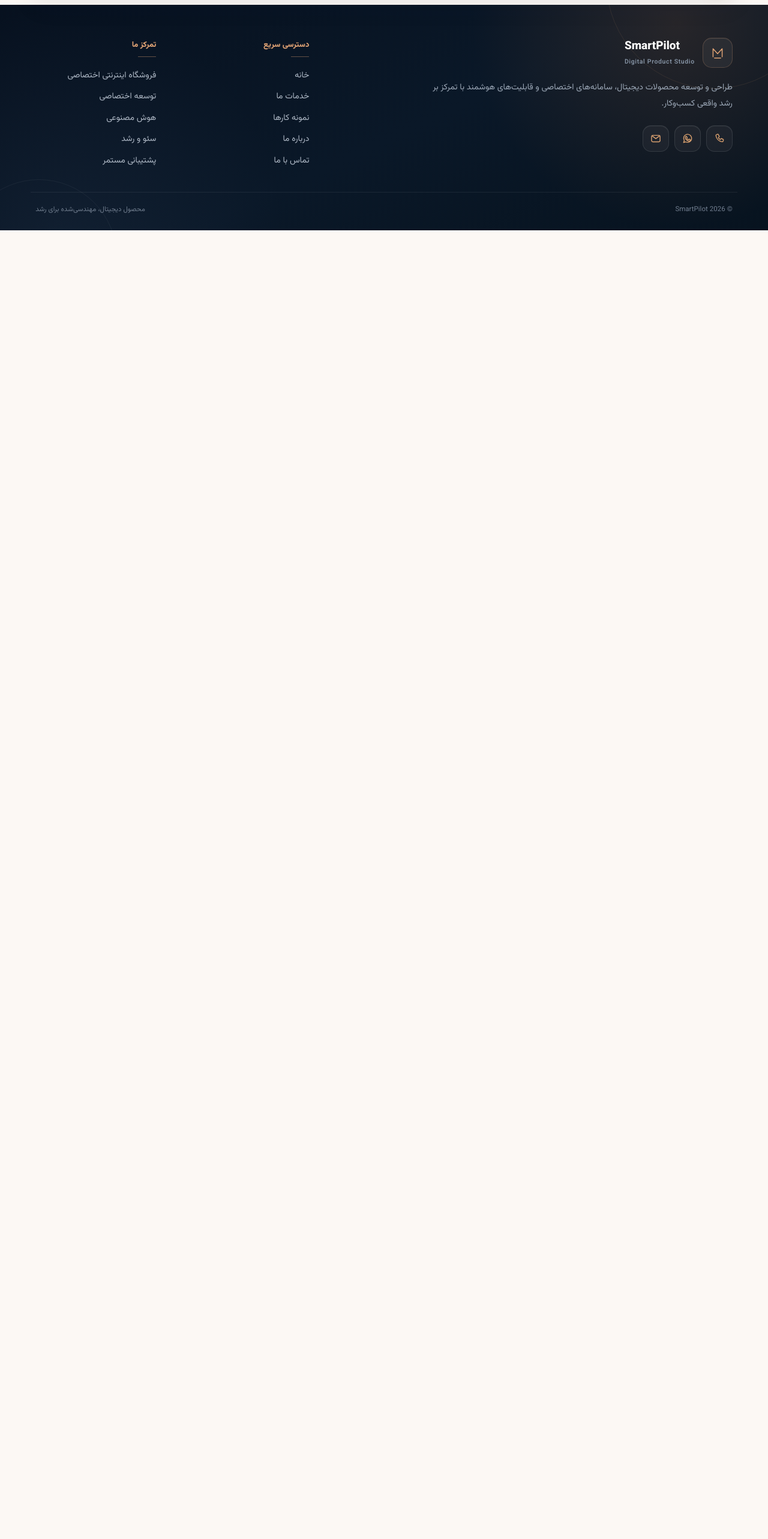
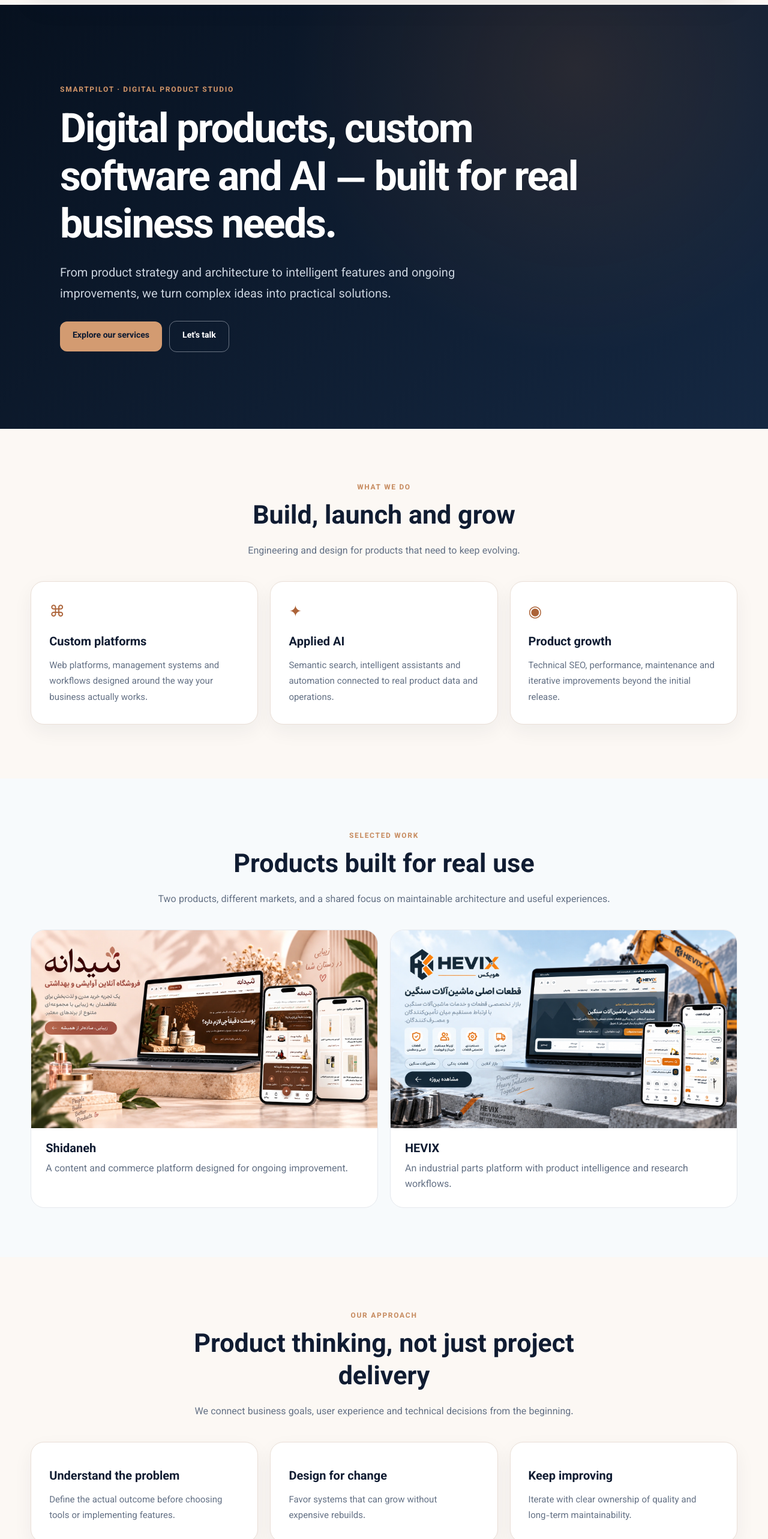
Before and after one commit to zohreksh/smartpilot, a Nuxt app: page /en in a window 1280 px wide. Shown: the part 80-2646 px from the top of the page at 60% size. Before the commit the page ends 800 px from the top, so only its background shows below. Built offline with nearby package versions, Linux system fonts and the light colour scheme.

Commit message:
feat(i18n): create independent English homepage

```diff
--- /dev/null
+++ b/pages/en/index.vue
@@ -0,0 +1,150 @@
+<script setup lang="ts">
+usePageSeo({
+  title: "SmartPilot | Digital Products, Custom Software & AI",
+  description: "SmartPilot designs and builds digital products, custom software and practical AI capabilities, from product architecture to continuous improvement.",
+  path: "/en",
+  locale: "en",
+  image: "/images/og/nexastudio-og.webp",
+  imageAlt: "SmartPilot digital product studio",
+});
+
+useHead({
+  htmlAttrs: { lang: "en", dir: "ltr" },
+  bodyAttrs: { dir: "ltr" },
+});
+</script>
+
+<template>
+  <main id="main-content" class="english-home" tabindex="-1">
+    <section class="en-hero">
+      <div class="container en-hero-inner">
+        <span class="en-eyebrow">SMARTPILOT · DIGITAL PRODUCT STUDIO</span>
+        <h1>Digital products, custom software and AI — built for real business needs.</h1>
+        <p>From product strategy and architecture to intelligent features and ongoing improvements, we turn complex ideas into practical solutions.</p>
+        <div class="en-actions">
+          <a class="en-primary" href="#services">Explore our services</a>
+          <a class="en-secondary" href="#contact">Let's talk</a>
+        </div>
+      </div>
+    </section>
+
+    <section id="services" class="en-section container">
+      <div class="en-heading">
+        <span class="en-eyebrow">WHAT WE DO</span>
+        <h2>Build, launch and grow</h2>
+        <p>Engineering and design for products that need to keep evolving.</p>
+      </div>
+      <div class="en-grid en-grid-three">
+        <article class="en-card">
+          <span class="en-card-icon" aria-hidden="true">⌘</span>
+          <h3>Custom platforms</h3>
+          <p>Web platforms, management systems and workflows designed around the way your business actually works.</p>
+        </article>
+        <article class="en-card">
+          <span class="en-card-icon" aria-hidden="true">✦</span>
+          <h3>Applied AI</h3>
+          <p>Semantic search, intelligent assistants and automation connected to real product data and operations.</p>
+        </article>
+        <article class="en-card">
+          <span class="en-card-icon" aria-hidden="true">◉</span>
+          <h3>Product growth</h3>
+          <p>Technical SEO, performance, maintenance and iterative improvements beyond the initial release.</p>
+        </article>
+      </div>
+    </section>
+
+    <section id="projects" class="en-projects">
+      <div class="container">
+        <div class="en-heading">
+          <span class="en-eyebrow">SELECTED WORK</span>
+          <h2>Products built for real use</h2>
+          <p>Two products, different markets, and a shared focus on maintainable architecture and useful experiences.</p>
+        </div>
+        <div class="en-grid en-grid-two">
+          <article class="en-project">
+            <img src="/images/projects/shidane.webp" alt="Shidaneh digital platform project" width="1659" height="948" loading="lazy" />
+            <div class="en-project-copy"><h3>Shidaneh</h3><p>A content and commerce platform designed for ongoing improvement.</p></div>
+          </article>
+          <article class="en-project">
+            <img src="/images/projects/hevix.webp" alt="HEVIX industrial parts platform project" width="1659" height="948" loading="lazy" />
+            <div class="en-project-copy"><h3>HEVIX</h3><p>An industrial parts platform with product intelligence and research workflows.</p></div>
+          </article>
+        </div>
+      </div>
+    </section>
+
+    <section id="about" class="en-section container">
+      <div class="en-heading">
+        <span class="en-eyebrow">OUR APPROACH</span>
+        <h2>Product thinking, not just project delivery</h2>
+        <p>We connect business goals, user experience and technical decisions from the beginning.</p>
+      </div>
+      <div class="en-grid en-grid-three">
+        <article class="en-card"><h3>Understand the problem</h3><p>Define the actual outcome before choosing tools or implementing features.</p></article>
+        <article class="en-card"><h3>Design for change</h3><p>Favor systems that can grow without expensive rebuilds.</p></article>
+        <article class="en-card"><h3>Keep improving</h3><p>Iterate with clear ownership of quality and long-term maintainability.</p></article>
+      </div>
+    </section>
+
+    <section id="contact" class="en-contact">
+      <div class="container en-contact-inner">
+        <span class="en-eyebrow">WORK WITH US</span>
+        <h2>Have a product in mind?</h2>
+        <p>Tell us what you're building and what you're trying to achieve.</p>
+        <div class="en-actions en-contact-actions">
+          <a class="en-primary" href="mailto:zhr.keshavarz@gmail.com">Email SmartPilot</a>
+          <a class="en-secondary" href="https://wa.me/989379407868" target="_blank" rel="noopener noreferrer">Chat on WhatsApp</a>
+        </div>
+      </div>
+    </section>
+  </main>
+</template>
+
+<style scoped>
+.english-home { direction: ltr; color: #101c32; }
+.en-hero { padding: clamp(80px, 10vw, 150px) 0; background: radial-gradient(circle at 75% 15%, rgba(184,107,53,.15), transparent 42%), linear-gradient(135deg, #07111f, #152842); color: white; }
+.en-hero-inner { max-width: 1080px; }
+.en-eyebrow { font-size: 12px; font-weight: 800; color: #c99066; letter-spacing: .14em; }
+.en-hero h1 { max-width: 920px; margin: 18px 0 20px; font-size: clamp(35px, 5.3vw, 68px); line-height: 1.17; letter-spacing: -.035em; }
+.en-hero p { max-width: 710px; color: #c9d2dd; font-size: clamp(16px, 2vw, 20px); line-height: 1.75; }
+.en-actions { display: flex; flex-wrap: wrap; align-items: center; gap: 12px; margin-top: 26px; }
+.en-actions a { padding: 13px 21px; border-radius: 12px; font-weight: 750; font-size: 14px; }
+.en-primary { background: #d39b71; color: #101c32; }
+.en-secondary { border: 1px solid rgba(220,225,233,.45); color: inherit; }
+.en-section { padding-top: 84px; padding-bottom: 90px; }
+.en-heading { margin: 0 auto 35px; max-width: 780px; text-align: center; }
+.en-heading h2 { margin: 10px auto; font-size: clamp(30px, 4vw, 43px); line-height: 1.25; }
+.en-heading p { color: #647185; font-size: 16px; line-height: 1.75; }
+.en-grid { display: grid; gap: 20px; }
+.en-grid-three { grid-template-columns: repeat(3, minmax(0, 1fr)); }
+.en-grid-two { grid-template-columns: repeat(2, minmax(0, 1fr)); }
+.en-card { padding: 30px; background: #fff; border: 1px solid #eadfd7; border-radius: 22px; box-shadow: 0 12px 32px rgba(16,28,50,.055); }
+.en-card h3 { font-size: 20px; margin: 10px 0; }
+.en-card p { font-size: 15px; color: #647185; line-height: 1.75; margin: 0; }
+.en-card-icon { color: #ac6338; font-size: 26px; }
+.en-projects { padding: 82px 0; background: #f7fafc; }
+.en-project { min-width: 0; overflow: hidden; border-radius: 23px; background: white; border: 1px solid #e5e8ed; }
+.en-project img { display: block; width: 100%; height: auto; }
+.en-project-copy { padding: 18px 24px 24px; }
+.en-project h3 { margin: 0 0 4px; font-size: 20px; }
+.en-project p { margin: 0; color: #647185; line-height: 1.65; }
+.en-contact { padding: 86px 0; background: #f4ebe3; }
+.en-contact-inner { text-align: center; }
+.en-contact h2 { font-size: clamp(30px,4vw,44px); margin: 12px 0; }
+.en-contact p { color: #596879; }
+.en-contact-actions { justify-content: center; }
+.en-contact .en-secondary { border-color: #a89484; color: #17263b; }
+@media(max-width: 820px) {
+  .en-hero { padding: 68px 0 76px; }
+  .en-section, .en-projects { padding-top: 55px; padding-bottom: 60px; }
+  .en-grid-three { grid-template-columns: 1fr; }
+  .en-card { padding: 23px; }
+}
+@media(max-width: 640px) {
+  .en-grid-two { grid-template-columns: 1fr; }
+  .en-hero h1 { font-size: clamp(33px, 9vw, 46px); }
+  .en-hero p { font-size: 16px; }
+  .en-actions a { width: 100%; text-align: center; }
+  .en-contact { padding: 62px 0; }
+}
+</style>
```
